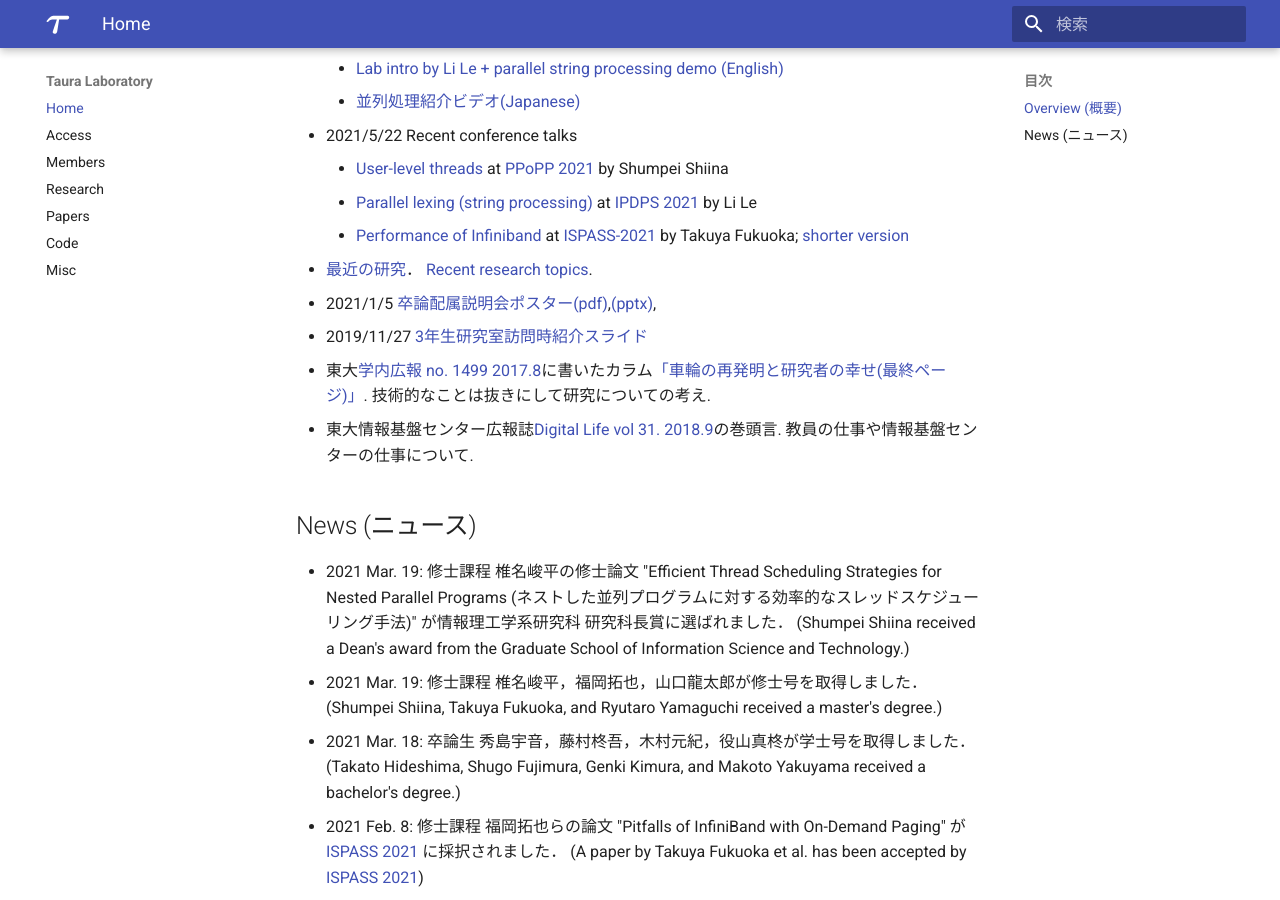
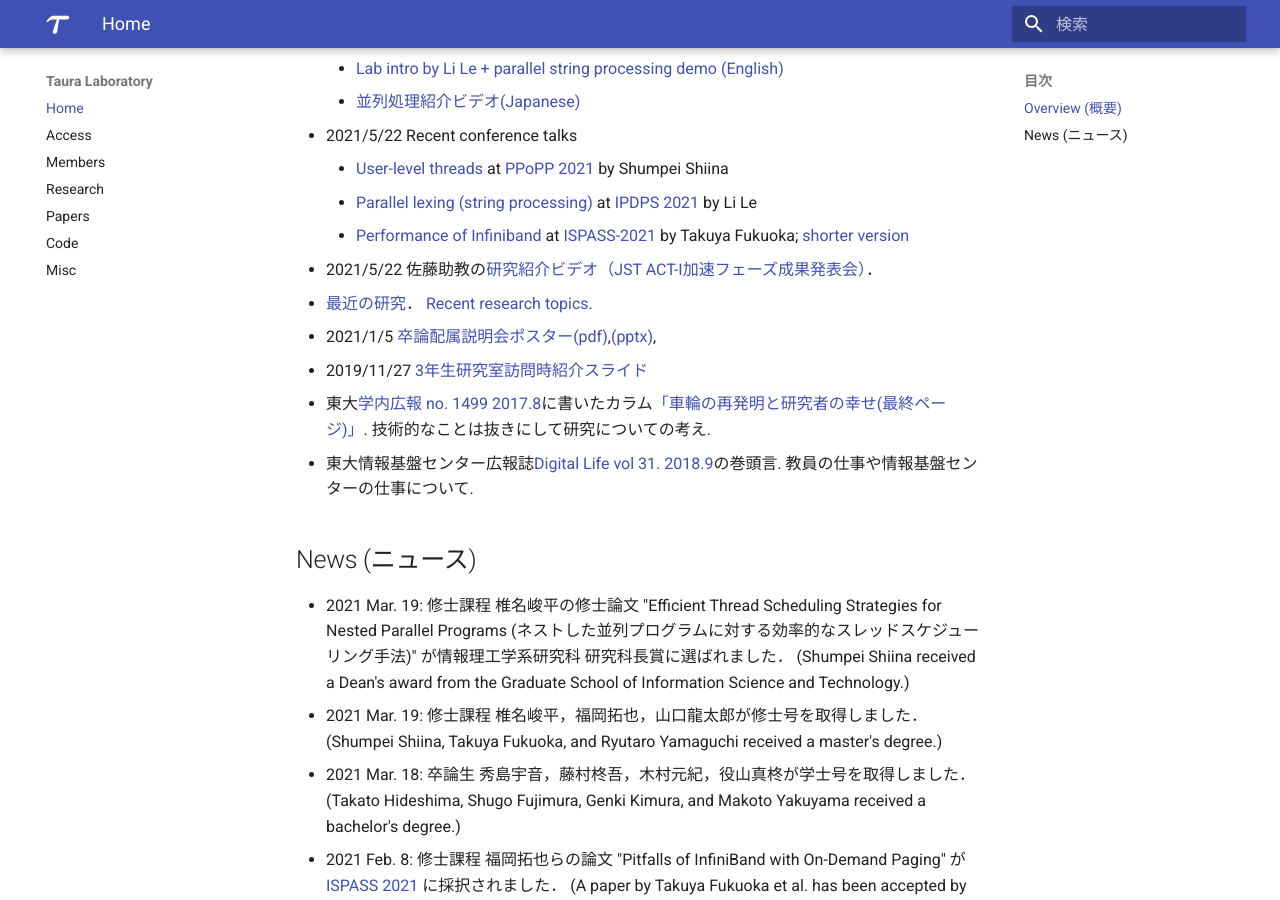
Before and after one commit to Yukayo/taura-lab, an MkDocs documentation site: the page built from docs/index.md, in a window 1280 px wide and 900 px high, scrolled down 655 px. Built offline with MkDocs 1.6.1 and Material for MkDocs 9.7.7, drawn with Linux system fonts in a browser that asks for light colours.

Commit message:
Add a link to sato's talk video on research.

```diff
--- a/docs/index.md
+++ b/docs/index.md
@@ -33,6 +33,7 @@ computers much more accessible to domain scientists.
     * [User-level threads](https://youtu.be/7kWkcdypV_w) at [PPoPP 2021](https://ppopp21.sigplan.org/) by Shumpei Shiina
     * [Parallel lexing (string processing)](https://youtu.be/JMUl8p0iI18) at [IPDPS 2021](https://www.ipdps.org/) by Li Le
     * [Performance of Infiniband](https://youtu.be/BbYSf0Tji2s) at [ISPASS-2021](https://ispass.org/ispass2021/) by Takuya Fukuoka; [shorter version](https://youtu.be/TmA5qqDVdac)
+  * 2021/5/22 佐藤助教の[研究紹介ビデオ（JST ACT-I加速フェーズ成果発表会）](https://youtu.be/ERVNJa6NXwk)．
   * [最近の研究](research.md)． [Recent research topics](research.md).
   * 2021/1/5 [卒論配属説明会ポスター(pdf)](files/poster.pdf "卒論配属説明会ポスター\(pdf\)"),[(pptx)](files/poster.pptx "\(pptx\)"),
   * 2019/11/27 [3年生研究室訪問時紹介スライド](紹介3年生2019.md)
```
